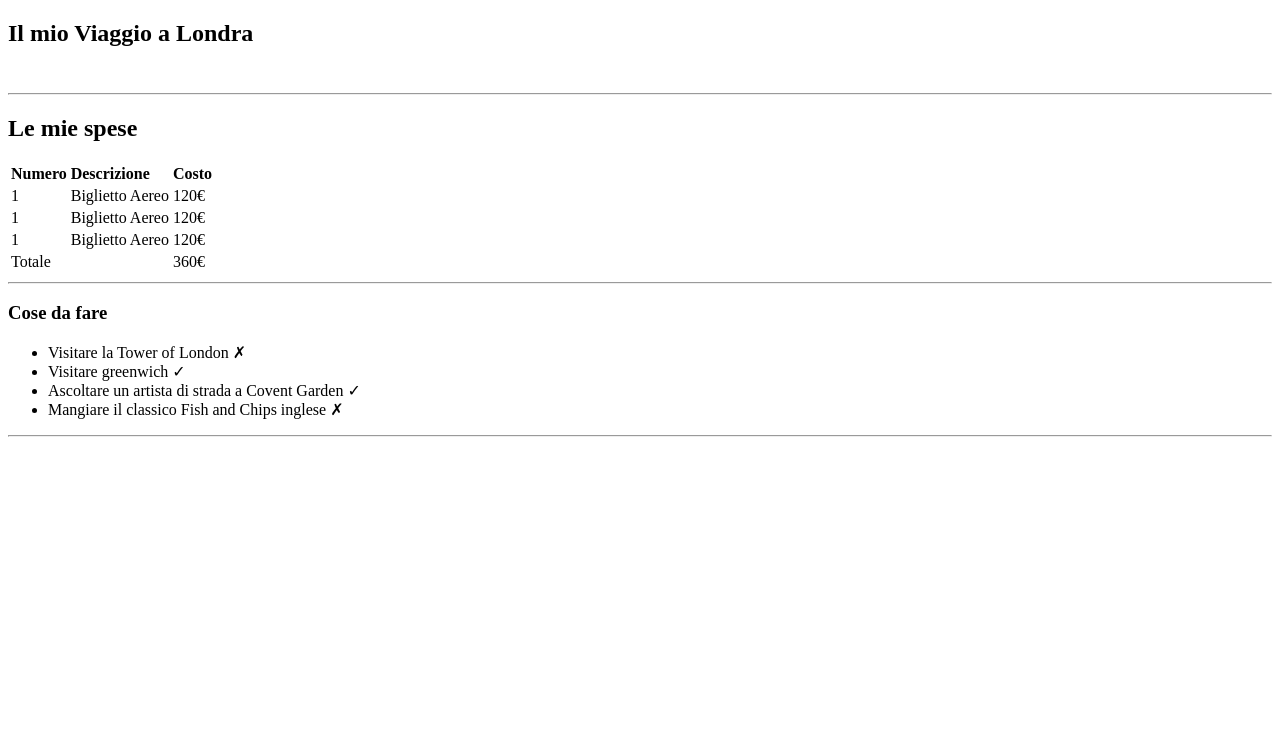
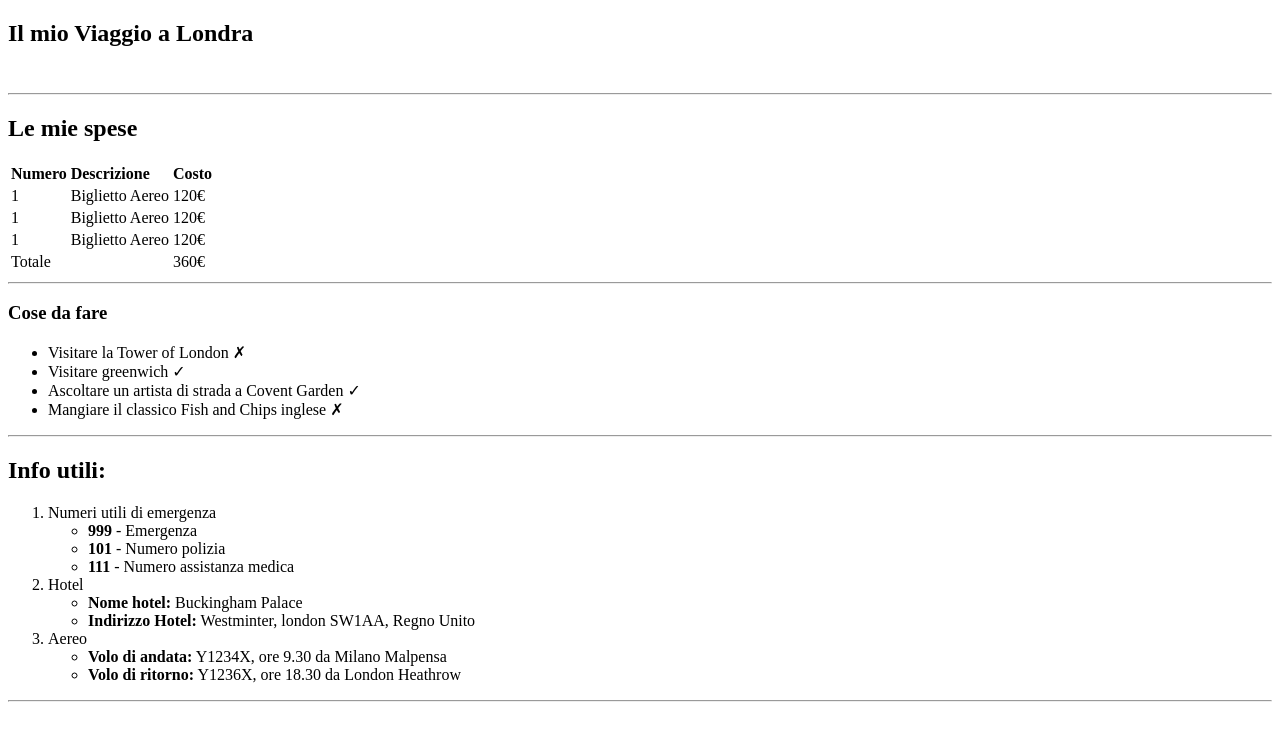
Before and after one commit to simoneevacca/html-london-trip, a plain HTML site: page index.html in a window 1280 px wide. Drawn offline with Linux system fonts and the light colour scheme.

Commit message:
fourth section done

```diff
--- a/index.html
+++ b/index.html
@@ -68,7 +68,34 @@
 
         <section>
             <!-- fourth section -->
+            <h2>Info utili:</h2>
+            <ol>
+                <li>
+                    <span>Numeri utili di emergenza</span>
+                    <ul>
+                        <li><strong>999</strong> - Emergenza</li>
+                        <li><strong>101</strong> - Numero polizia</li>
+                        <li><strong>111</strong> - Numero assistanza medica</li>
+                    </ul>
+                </li>
+                <li>
+                    <span>Hotel</span>
+                    <ul>
+                        <li><strong>Nome hotel:</strong> Buckingham Palace</li>
+                        <li><strong>Indirizzo Hotel:</strong> Westminter, london SW1AA, Regno Unito</li>
+                    </ul>
+                </li>
+                <li>
+                    <span>Aereo</span>
+                    <ul>
+                        <li><strong>Volo di andata:</strong> Y1234X, ore 9.30 da Milano Malpensa</li>
+                        <li><strong>Volo di ritorno:</strong> Y1236X, ore 18.30 da London Heathrow</li>
+                    </ul>
+                </li>
+            </ol>
         </section>
+
+        <hr>
 
         <section>
             <!-- fifth section -->
```
